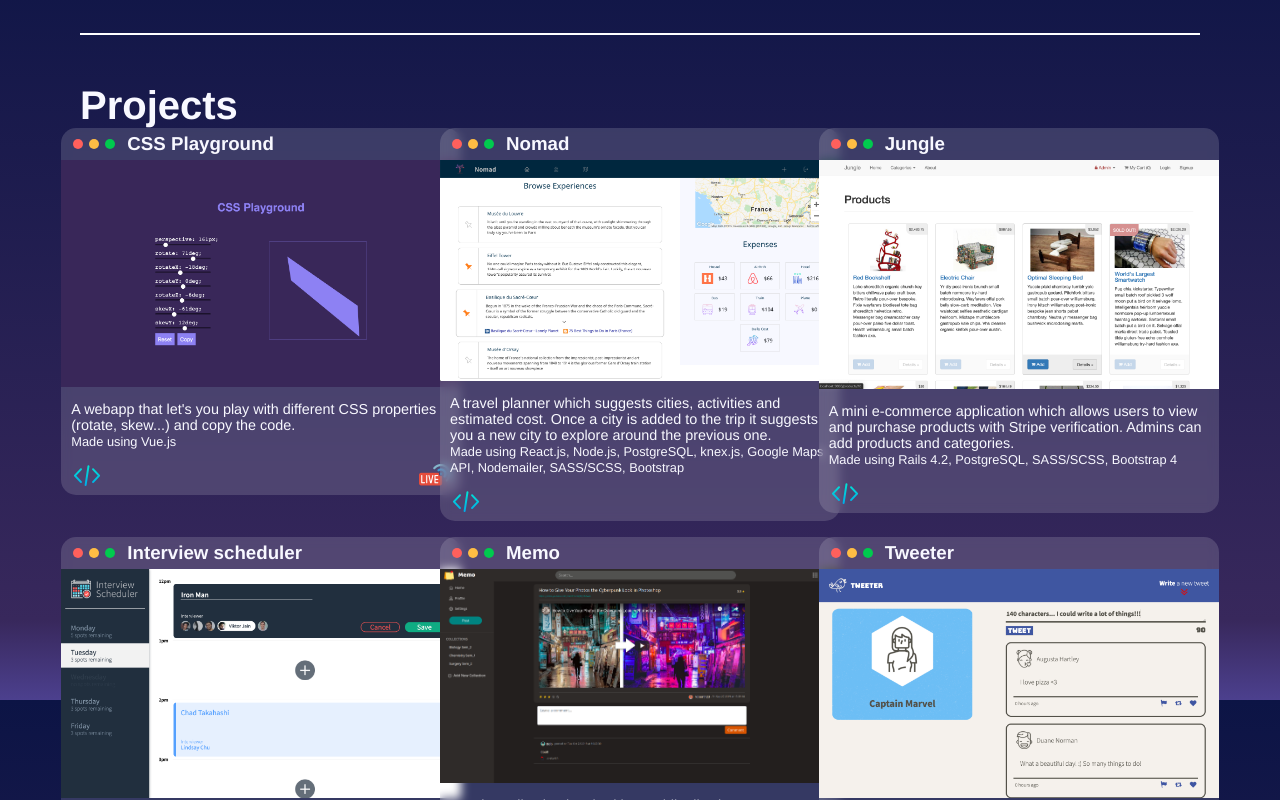
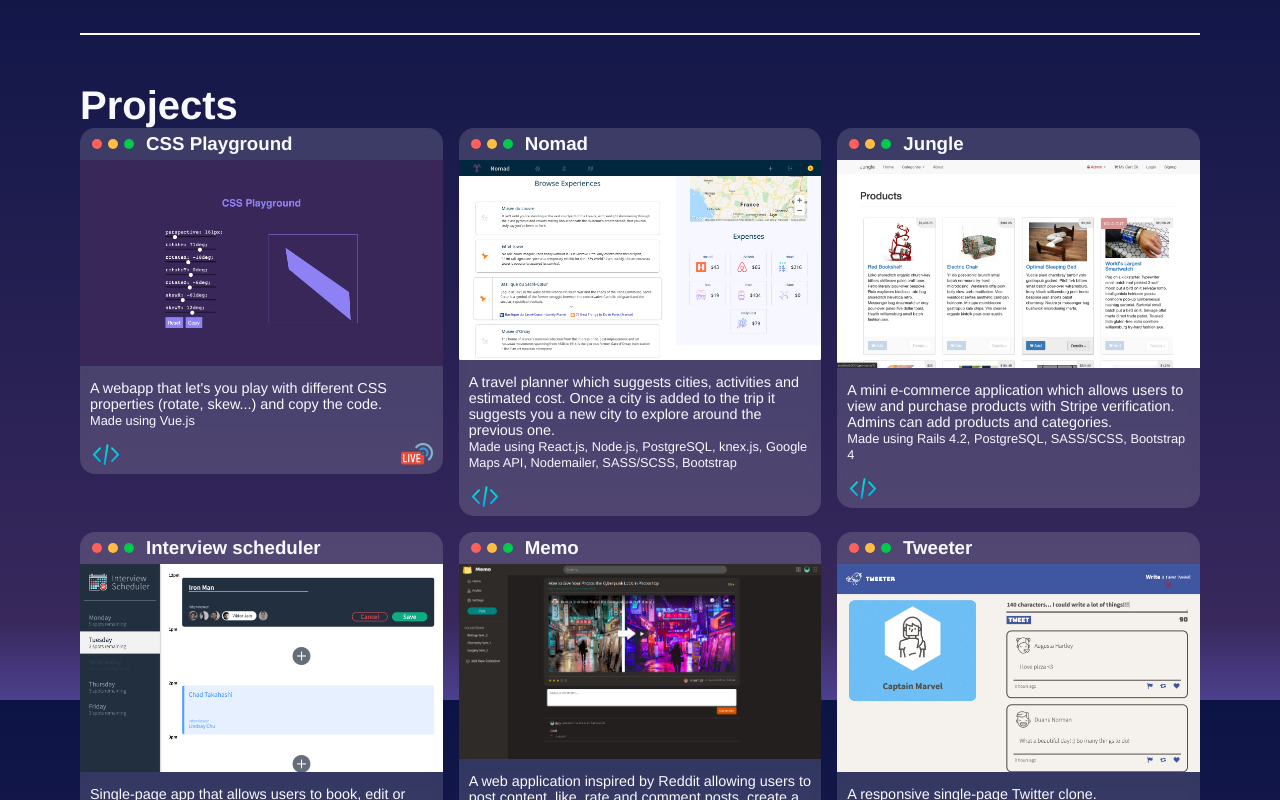
Before and after one commit to jatanassian/my_portfolio, a Vue app: page / in a window 1280 px wide. Shown: the part 900-1700 px from the top of the page. Built offline with nearby package versions, Linux system fonts and the light colour scheme.

Commit message:
make projects grid responsive

```diff
--- a/src/components/Projects.vue
+++ b/src/components/Projects.vue
@@ -88,7 +88,7 @@
 
 <style scoped>
 .projects {
-  margin: 0 5rem;
+  margin: 0 1rem;
   padding: 3rem 0;
   border-top: solid 1px #ffffff;
   border-bottom: solid 1px #ffffff;
@@ -96,7 +96,6 @@
 
 .projects-container {
   display: grid;
-  grid-template-columns: repeat(3, minmax(200px, 1fr));
   justify-items: center;
   align-items: start;
   gap: 1rem;
@@ -106,8 +105,13 @@
   font-size: 40px;
 }
 
-.projects-list {
-  display: grid;
+@media (min-width: 650px) {
+  .projects { margin: 0 2rem; }
+  .projects-container  { grid-template-columns: repeat(2, minmax(200px, 1fr)); }
+}
 
+@media (min-width: 1100px) {
+  .projects { margin: 0 5rem; }
+  .projects-container  { grid-template-columns: repeat(3, minmax(200px, 1fr)); }
 }
 </style>
--- a/src/components/projects/Project.vue
+++ b/src/components/projects/Project.vue
@@ -44,7 +44,7 @@
 
 <style scoped>
 .project {
-  width: 400px;
+  max-width: 400px;
   height: auto;
   background-color: rgba(255, 255, 255, .15);
   backdrop-filter: blur(5px);
```
